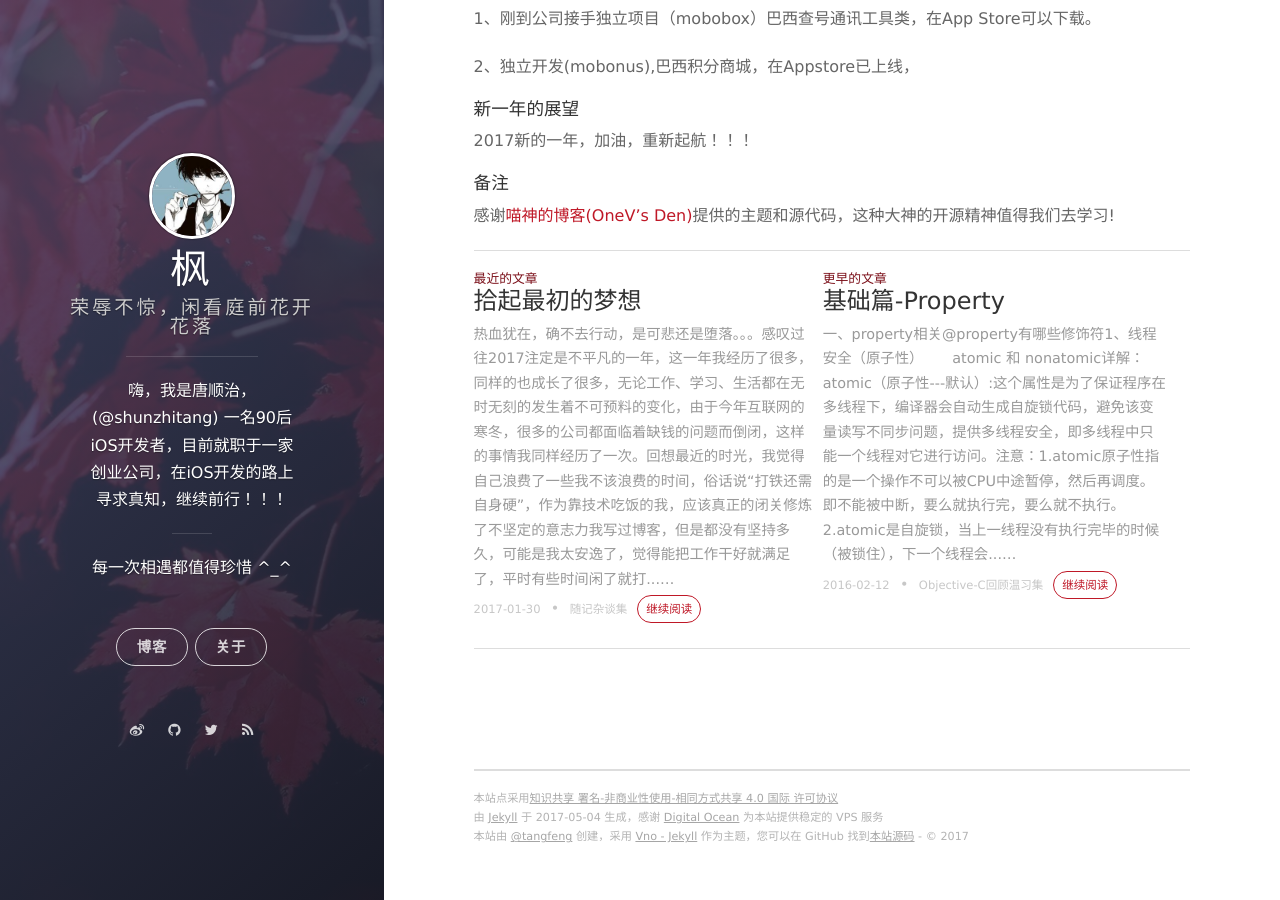
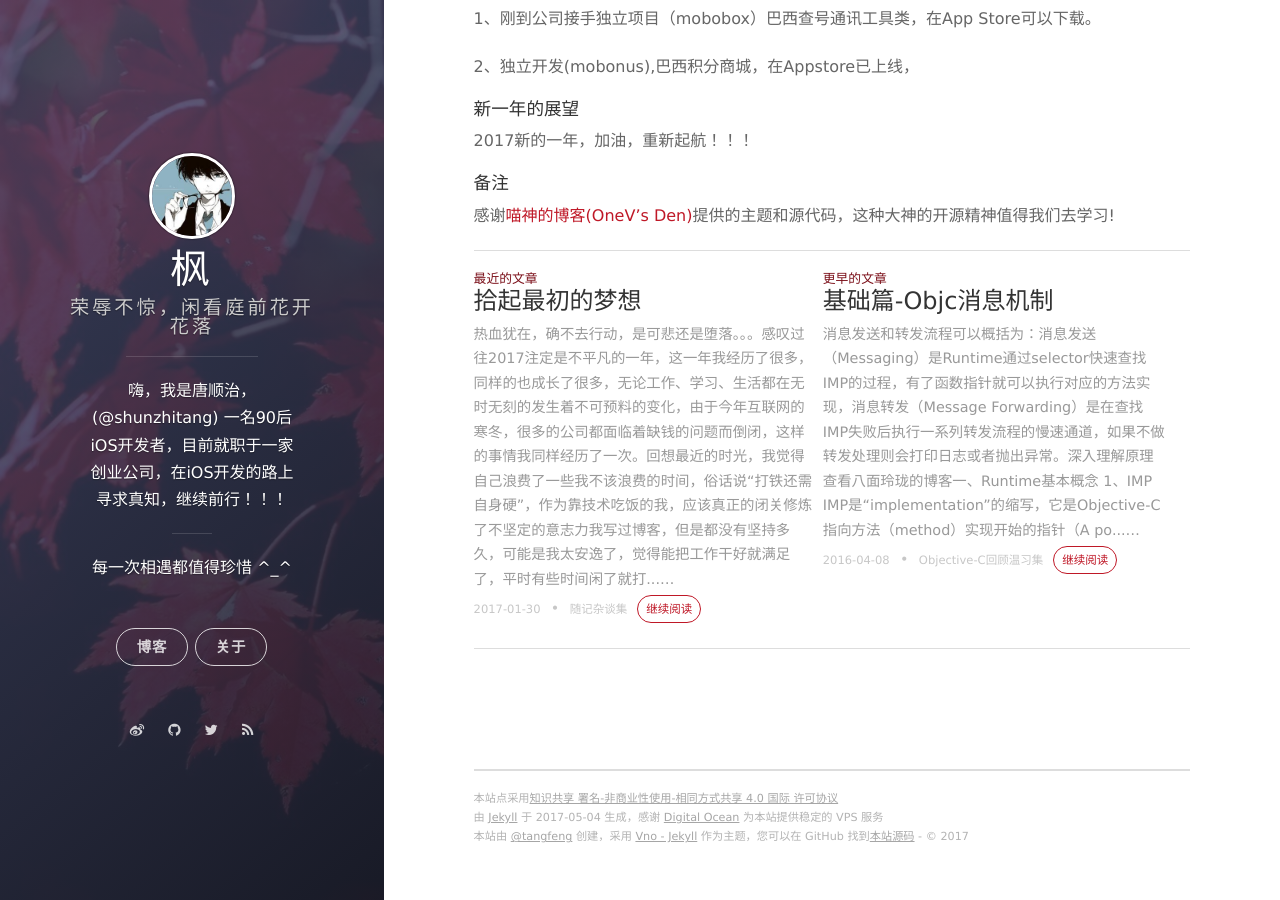
Before and after one commit to ShunzhiTang/ShunzhiTang.github.io, a Jekyll site: the page built from _posts/2016-12-30-my-frist-blog.markdown, in a window 1280 px wide and 900 px high, scrolled down 801 px. Built offline with Jekyll 4.4.1, drawn with Linux system fonts in a browser that asks for light colours; nearby versions of some CDN libraries; comment, search, counter and statistics services are not loaded; some of the changed lines change nothing that is shown.

Commit message:
objc notes finished

````diff
--- a/_posts/2016-02-12-iOS-first-Notes.markdown
+++ b/_posts/2016-02-12-iOS-first-Notes.markdown
@@ -145,7 +145,7 @@ runtime如何实现weak变量的自定置为nil?
 
 **8、@synthesize和@dynamic分别有什么作用**<br>
 1.@property 有两个对应的词，一个是@synthesize，一个是@dynamic ,如果@synthesize和@dynamic都没写，默认就是@synthesize var = _var;<br>
-2.@synthesize的语义是如果你没有手抖实现setter方法和getter方法，那么编译器会自定的加上这两个方法.<br>
+2.@synthesize的语义是如果你没有手动实现setter方法和getter方法，那么编译器会自定的加上这两个方法.<br>
 3.@dynamic告诉编译器：属性的setter与getter方法由用户自己实现，（对于readonly只提供getter方法就可以了） ， 加入一个属性被声明为@dynamic var ,然后没有提供@getter和setter方法，那么程序在编译的时候没有问题，但是当程序运行到instance.var = someVar,由于缺少setter方法就会导致程序奔溃，或者在运行到someVar = var 时，由于没有提供getter方法同样会导致奔溃。编译的时间没有问题，运行时才执行对应的方法，这就是所谓的动态绑定。<br>
 
 **9、@synthesize合成实例变量的规则是什么？假如property名为foo，存在一个_foo的实例变量，那么还会自动合成新变量吗？**<br>
--- /dev/null
+++ b/_posts/2016-04-08-iOS-method-Note.markdown
@@ -0,0 +1,248 @@
+---
+layout: post
+title: "基础篇-Objc消息机制"
+date: 2016-04-08 22:12:24.000000000 +09:00
+tags: Objective-C回顾温习集
+---
+>
+消息发送和转发流程可以概括为：消息发送（Messaging）是Runtime通过selector快速查找IMP的过程，有了函数指针就可以执行对应的方法实现，消息转发（Message Forwarding）是在查找IMP失败后执行一系列转发流程的慢速通道，如果不做转发处理则会打印日志或者抛出异常。
+深入理解原理查看[八面玲珑的博客](http://yulingtianxia.com/blog/2016/06/15/Objective-C-Message-Sending-and-Forwarding/)
+
+
+### 一、Runtime基本概念 <br>
+1、IMP
+>IMP是“implementation”的缩写，它是Objective-C指向方法（method）实现开始的指针（A pointer to the start of a method implementation.）。<br>
+表示:<br>
+```typedef id (*IMP)(id, SEL, ...);``` <br>
+它是一个函数指针，这是由编译器生成的，当你发起一个Objc消息之后，最终就会执行那段代码，就是由这个函数指针指定的，而IMP这个函数指针指向了这个方法的实现，既然得到了执行某个实例的某个方法的入口，我们就可以绕开传递阶段，直接执行方法。<br>
+IMP指向的方法与objc_msgSend函数类型相同，参数都包含id和SEL类型，每个方法名都对应一个SEL类型的方法选择器，而每个实例对象中的SEL对应的方法实现肯定是唯一的，通过一组id和SEL参数就能确定唯一的方法实现地址；反之亦然。
+
+2、SEL/objc_selector
+> SEL是一个指向C String的指针<br>
+```typedef struct objc_selector *SEL;```<br>
+可以使用Objc编译器@selector()或者runtime系统的sel_registerName函数获得一个SEL类型的方法选择器。selector是方法选择器。
+
+
+3、id/objc_object
+>id  指向一个类的实例对象<br>
+```typedef struct objc_object *id;```<br>
+objc_object函数表示：```struct objc_object {Class isa;}```<br>
+可以看到，objc_object中，只保存一个Class类型的isa，对象中保存了一个指向类的指针。objc_object结构体包含一个isa指针，根据isa指针就可以顺藤摸瓜找到对象所属的类。<br>
+PS: isa 指针不总是指向实例对象所属的类，不能依靠它来确定类型，而是应该使用Class方法确定对象的类，因为kvo的实现机制就是将被观察对象的isa指针指向一个中间类而不是真实的类，这是这一种isa-swizzling的技术。
+
+4、Class/objc_class
+> Class - 指向类对象（objc_class）的一个指针<br>
+```typedef struct objc_class *Class; ``` <br>
+在objc_class结构体中：ivars是objc_ivar_list指针，methodLists是指objc_method_list指针的指针，也就是说可以动态的修改*methodLists的值来添加成员方法，这也是category实现的原理，同时解释了category不能添加属性的原因。<br>
+PS:但是现在可以利用在category中添加@dynamic的属性，并利用运行期间动态提取存储方法或干脆动态转发，或者干脆使用关联度对象（assciatedObject），就是利用runtime的特性。<br>
+
+objc_ivar_list和objc_method_list 分别表示成员变量列表和方法列表：
+> 理解：<br>
+objc_ivar_list结构体存储这objc_ivar数组列表，而objc_ivar结构体存储了类的单个成员变量的信息，同理objc_method_list结构体存储着objc_method数据列表，而objc_method结构体存储了类的某个方法的信息。
+
+为什么objc_class中也有一个isa对象？
+> 因为objc类本身同时也是一个对象，为了处理类和对象的关系，runtime库创建了一种叫做元类（meta class）的东西，类对象所属类型就叫做元类，它用来表述类对象本身所具备的元数据，类方法就定义于此处，因为这些方法可以理解成类对象的实例方法，每个类仅有一个类对象，而每个类对象仅有一个与之相关的元类，当你发送一个类似[NSObject alloc]的消息时，你事实上是把这个消息发送给了一个类对象（class object），这个类对象必须是一个元类的实例，而这个元类同时也是一个根元类（root meta class）的实例，所有的元类最终都指向根元类为其超类，所有的元类的方法都有能够响应消息的类方法，所以当[NSObject alloc] 这条消息发送给类对象的时候，objc_msgSend()会去它的元类里面查找能够响应消息的方法，如果找到然后对这个类对象执行方法调用。
+
+
+5、method/objc_method
+> method - 是一种代表类中的某个方法的类型<br>
+```typedef struct objc_method *method;```<br>
+而objc_method它存储了方法名，方法类型和方法实现。<br>
+* 方法名类型SEL,注意的是相同名字的方法即使在不同类中定义，它们的方法选择器是相同的。<br>
+* 方法类型method_types是一个char指针，其实存储着方法的参数类型和返回值类型。<br>
+* method_imp 指向了方法的实现，本质上是一个函数指针
+
+
+6、_cmd
+> SEL类型的一个变量，Objective -C的函数的前两个隐藏参数为self和_cmd
+
+7、ivar
+>ivar - Objective-C类中的实例变量的类型<br>
+```typedef struct objc_ivar *Ivar;```
+
+8、Cache
+> 定义 :```typedef struct objc_cache *Cache;``` <br>
+Cache 为方法调用的性能进行优化，通俗的说，每当实例对象接收到一个消息时，他不会直接在isa指向的类的方法列表中遍历查找能够响应消息的方法，因为这样效率太低了，而是优先在Cache中查找，runtime系统会调用的方法存到Cache中（防止下次调用再重新去找，提高效率）。
+
+9、property
+> @property 标记了类中的属性，它是一个指向objc_property 结构体的指针<br>
+ ```typedef struct objc_property *property;```<br>
+ ```typedef struct objc_property *objc_property_t;```// 一般这个常用<br>
+ 注意：<br>
+ 1、通过class_copyPropertyList 获取类中的属性，不带下划线<br>
+ 2、通过protocol_copyPropertyList 获取协议中的属性<br>
+ 3、通过class_copyIvarList 可以获取类中的属性，包括成员变量，但是此时获取的属性名是带下划线的
+
+### 二、消息
+> Objc中发送消息就是用中括号([])把接受者括起来，而直到运行时才会把消息方法和方法实现绑定。
+
+1、objc_msgSend函数<br>
+objc_msgSend 消息发送步骤：
+> 1.检测这个selector是不是要忽略<br>
+2.检测这个target是不是nil对象，objc的特性允许对一个nil对象执行一个方法不会crash，因为会忽略<br>
+3.如果上面两个都过了，那就开始查找这个类的IMP,先从Cache中查找，完了就去对应的函数去执行。<br>
+4.如果Cache找不到就找下一个方法分发表（Class 中的方法列表：它将方法选择器和方法实现地址联系起来）。<br>
+5.如果分发表中找不到就去超类的分发表去找，一直找，直到找到NSObject类为止。<br>
+6.如果还找不到就要开始进入动态方法解析（后面讲解）。<br>
+四个调用方法：objc_msgSend ,objc_msgSend_stret ,objc_msgSendSuper,objc_msgSendSuper_stret，根据情况选择一个阿里调用。
+
+2、method中的隐藏参数<br>
+当objc_msgSend 找到方法对应的实现时，它将直接调用该方法的实现，并将消息中的所有的参数传递给方法实现，同时还将传递两个隐藏的参数:
+> 接收消息的对象（也就是self指向的内容）<br>
+方法选择器（_cmd）指向的内容
+
+3、动态方法解析<br>
+使用@dynam关键字在类的实现方法中修饰一个属性:
+> ```@dynamic propertyName;```<br>
+这表明我们会为这个属性动态的提供存取方法，也就是说编译器不会再默认为我们生成setter和getter方法，而需要我们动态提供，我们可以通过分别重载resolveInstanceMethod:和resolveClassMethod:方法分别添加实例变量和类方法实现，因为当runtime系统在Cache和方法分发表找不到执行的方法时，就会调用resolveInstanceMethod:和resolveClassMethod:来给程序员一次动态添加方法实现的机会。我们需要用class_addMethod函数完成向特定类添加特定方法实现的操作。<br>
+ps： 动态方法解析会在消息转发机制侵入前执行。
+
+理解[self class]与object_getClass(self)以及object_getClass(self class)的关系?
+>1.当self 为实例对象时，[self class] 与object_getClass(self)等价，因为前者调用后者，object_getClass([self class])得到元类。<br>
+2.当self为类对象时，[self class]返回值为自身，还是self,object_getClass(self)与object_getClass(self class)等价
+
+4、重定向<br>
+在消息转发机制执行前，runtime系统会给我们一次偷梁换柱的机会，即通过重写- ```(id)forwardingTargetForSelector:(SEL)aSelector```方法替换消息接受者为其他对象。
+
+5、转发<br>
+当动态方法解析不做处理返回No时，消息转发机制会被触发，在这时```forwardInvocation:```被执行，我们可以重写这个方法定义我们自己的转发逻辑。
+
+6、转发与继承<br>
+消息转发弥补了objc不支持多继承的性质。<br>
+尽管转发很像继承，但是NSObject类不会将两者混淆，想```respondsToSelector: 和 isKindOfClass: ``` 这类方法只会考虑继承体系，不会考虑转发链。
+
+7、Objective-C Associated Objects<br>
+Runtime系统让Objc支持向对象动态添加变量，设计下列三个函数:
+>
+1.```void objc_setAssociatedObject ( id object, const void *key, id value, objc_AssociationPolicy policy );```<br>
+2.```id objc_getAssociatedObject ( id object, const void *key );
+```<br>
+3.```void objc_removeAssociatedObjects ( id object );```<br>
+这些 方法以键值对的形式动态的地向对象添加、获取、或删除关联值。
+
+### 三、基础知识点 <br>
+**1、objc中向一个nil对象发送消息将会发生什么？<br>**
+> 在Objective-C中向nil发送消息是完全有效的----只是在运行时不会有任何作用。<br>
+1.如果一个方法的返回值是一个对象，那么发送给nil的消息将返回0（nil）<br>
+2.如果方法返回值为指针类型，其指针大小为小于或等于sizeof(void *)，float,double，long double，或者long long的整型数标。发送给nil消息将返回0<br>
+3.如果方法返回值为结构体，发送给nil的消息将返回0，结构体中各个字段的值将都是0。<br>
+4.如果方法的返回值不是上述提到的这些情况，那么发送给nil的消息的返回值将是未定义的。<br>
+
+具体原因：
+> objc是动态语言，每个方法在运行时会被动态转发为消息发送，即:```objc_msgSend(receiver,selector)```<br>
+objc在向一个对象发送消息时，runtime库会根据对象的isa指针找到该对象实际所属的类，然后在该类中的方法列表以及其父类方法列表中寻找方法运行，然后在发送消息的时候，objc_msgSend方法不会返回值，所谓的返回内容都是具体调用时执行的。那么如果向一个nil对象发送消息时，首先在寻找isa指针就返回0，所以不会出现任何错误。
+
+**2、objc中向一个对象发送消息[obj foo]和objc_msgSend()函数之间什么关系？**<br>
+> [obj foo] 该方法编译之后就是objc_msgSend()函数的调用<br>
+[obj foo] 在objc动态遍以时，会被转意成：objc_msgSend(obj ,@selector(foo))
+
+**3、什么时候会报unrecognized selector的异常？**<br>
+一般简单的说:
+> 当调用该对象上某个方法，而该对象上没有实现这个方法的时候，可以通过“消息转发”来解决。
+
+消息发送流程：
+> objc 在向一个对象发送消息时，runtime库会根据对象的isa指针找到该对象实际所属的类，然后在该类的中的方法列表以及其父类的方法列表中寻找方法运行，如果在最顶层的父类中依然找不到相应的方法时，程序在运行时就会crash并且跑出异常，unrecognized selector send to XXX
+
+在程序crash之前，objc的运行时会给出三次拯救奔溃的机会：<br>
+1.Method resolution<br>
+>objc运行时会调用```resolveInstanceMethod:```或者```+resolveClassMethod:```,让我们有一个机会提供函数的实现，如果添加了函数，那运行时系统就会重新启动一次消息发送的过程，否则，运行时就会移到下一步“消息转发(Message Forwarding )”。<br>
+
+2.Fast  Forwarding<br>
+ > 如果目标对象实现了```-forwardingTargetForSelector:```，runtime这时就会调用这个方法，给你把这个消息转发给其他对象，只要这个方法返回的不是nil和self，整个消息发送的过程就会被重启，当然发送的对象会变成返回的那个对象，否则就会继续Normal Forwarding。这里叫fast，只是为了区别下一步转发机制，因为这一步不会创建新的对象，但下一步转发会创建一个NSInvocation对象，所以相对fast。<br>
+
+ 3.Normal forwarding
+ >这一步是runtime最后一次挽救的机会，首先它发送```-methodSignatureForSelector:```消息获得函数的参数和返回值类型，如果```-methodSignatureForSelector:```返回nil，runtime则会发出```-doesNotRecognizeSelector:```消息,程序在这个时间已经挂掉了。如果返回一个函数签名，runtime就会创建一个NSInvocation对象并发送```-forwardInvocation:```消息给目标对象。
+
+**4、一个objc对象如何进行内存布局？(考虑有父类的情况)**<br>
+.所有父类的成员变量和自己的成员变量都会存放在该对象所对应的存储空间中。<br>
+.每一个对象内部都会有一个isa指针，指向他的类对象，类对象中存放着本对象的如下信息：
+> 1.对象方法列表（对象能够接受的消息列表，保存在它所对应的类对象中）<br>
+2.成员变量的列表<br>
+3.属性列表<br>
+类对象的内部也有一个isa指针指向元对象（meta class），元对象内部存放的是类方法列表，类对象内部还有一个superclass的指针，指向他的父类对象。<br>
+
+注意：
+>.根对象就是NSObject，它的superclass指针指向的是nil<br>
+.类对象也是对象，是一个实例，类对象也有一个isa指针指向他的元类，即类对象的元类实例，元类内部存放的是类方法列表，根元类isa指针指向自己，superclass指向NSObject类。
+
+**5、一个objc对象的isa指针指向的是什么？有什么作用？**<br>
+指向他的类对象，从而找到对象上的方法（属性，成员变量）
+
+**6、runtime是如何通过selector找到IMP地址？(分别类方法和实例方法)**<br>
+每一个类对象中都有一个方法列表，方法列表中记录着方法的名称，方法实现，以及参数类型，其实selector本质就是方法名称，通过这个方法名称就可以在方法列表中找到对应的实现。
+
+**7、使用runtime Associate方法关联的对象，需要在主对象dealloc的时候释放吗？**<br>
+无论MRC还是ARC下均不需要
+
+对象的内存销毁时间表，分四个步骤：
+> 1.调用-release ： 引用计数器为0<br>
+&emsp;* 对象正在被销毁，生命周期即将结束<br>
+&emsp;* 不能在有新的__Weak 弱引用，否则将指向nil<br>
+&emsp;* 调用[self dealloc]<br>
+2.子类调用-dealloc<br>
+&emsp;* 继承关系中最底层的子类在调用-dealloc<br>
+&emsp;* 如果是MRC代码 则会手动释放实例变量们（iVars）<br>
+&emsp;* 继承关系中每一层的父类都在调用-dealloc<br>
+3.NSObject 调 -dealloc<br>
+&emsp;* 只做一件事：调用Objective-C runtime 中的object_dispose()方法<br>
+4.调用object_dispose()<br>
+&emsp;* 为C++的实例变量们（iVars）调用destructors<br>
+&emsp;* 为ARC状态下的实例变量们（iVars）调用-release<br>
+&emsp;* 解除所有使用runtime Associate方法关联对象<br>
+&emsp;* 解除所有__Weak 引用<br>
+&emsp;* 调用free（）
+
+**8、objc中的类方法和实例方法有什么本质区别和联系？**<br>
+类方法：
+>- 1.类方法是属于类对象的<br>
+- 2.类方法只能通过类对象调用<br>
+- 3.类方法中的self是类对象
+- 4.类方法可以调用其他的类方法
+- 5.类方法中不能访问成员变量
+- 6.类方法中不能直接调用对象方法
+
+实例方法：
+>
+- 1.实例方法是属于实例对象的
+- 2.实例方法只能通过实例对象调用
+- 3.实例方法中的self是实例对象
+- 4.实例方法中可以访问成员变量
+- 5.实例方法中可以直接调用实例方法
+- 6.实例方法可以调用类方法（通过类名）
+
+**9、_objc_msgForward 函数是做什么的？直接调用它就会发生什么？**<br>
+```_objc_msgForward``` 是IMP类型，用于消息转发的：当向一个对象发送一条消息，但它并没有实现的时候，```_objc_msgForward```会尝试做消息转发。<br>
+
+回顾消息传递：
+> 在”消息传递“的过程中objc_msgSend的动作就是：首先在Class中的缓存查找IMP（没缓存则初始化缓存），如果没有找到，则向父类的Class查找，如果一直查找到根类依旧没有实现，则用```_objc_msgForward```函数指针代替IMP，最后执行这个IMP。
+
+总结```_objc_msgForward```消息转发做的几件事：
+>- 1.调用```resolveInstanceMethod:```方法（或```resolveClassMethod:```）,允许用户在此时为该class动态添加实现，如果有实现了则调用并返回YES，那么重新开始```objc_msgSend```流程。，这一次对象会响应这个选择器，一般是因为它已经调过了```class_addMethod```，如果仍没实现，继续下面的动作
+- 2.调用```forwardingTargetForSelector:```方法，尝试找到一个能响应消息的对象，如果获取到，则直接把消息转发给它，返回非nil对象，否则返回nil，继续下面动作，这里需要注意不能返回self，会造成死循环.
+- 3.调用```methodSignatureForSelector:```方法，尝试获得一个方法签名，如果获取不到，则直接调用 ```doesNotRecognizeSelector:```抛出异常，如果能获取，则返回非nil，创建一个NSInvocation并传给```forwardInvocation:```
+- 4.调用```forwardInvocation:```方法，将第三步获取到的方法签名包装成invocation传入，如何处理就在这里面，并返回非nil
+- 5.调用```doesNotRecognizeSelector:```，默认的实现是抛出异常，如果第三步没能获取到一个方法签名，就执行这个方法。
+
+以上的方法均属于模板方法，开发者尅override ，有runtime来调动，最常见实现消息转发：就是重写3和4方法，吞掉一个消息或者代理给其他对象都是没有问题的。<br>
+
+直接调用```_objc_msgForward```会发生什么？<br>
++ 一旦调用了```_objc_msgForward```，将跳过超找IMP的过程，直接触发“消息转发”
++ 如果调用了```_objc_msgForward```，即使这个对象确实已经实现了这个方法，你也会告诉```objc_msgSend```我没有在这个对象里找到方法的实现。<br>
+
+直接消息转发，是一个非常危险的操作，但是如果用的好就是大牛了。<br>
+常见的使用```_objc_msgForward```场景：想获取某方法对应的NSInvocation对象
+。详细实例：JSPatch，在：[《JSPatch实现原理详解》](http://blog.cnbang.net/tech/2808/)就直接调用了```_objc_msgForward```来实现的。
+
+**10、能否向编译后得到的类中增加实例变量？能否向运行时创建的类中添加实例变量，为什么？**
+- 不能向编译后得到的类中增加实例变量；
+- 能向运行时创建的类中添加实例变量；
+<br>
+
+解释：
+>
++ 因为编译后的类已经注册到runtime中，类结构体中的 ```objc_ivar_list```实例变量的链表和```instance_size```实例变量的内存已经确定，同时runtime会调用```class_setIvarLayout```或```class_setWeakIvarLayout```来处理strong weak的引用，所以不能向存在类中添加实例变量
++ 运行时创建的类是可以添加实例变量的，调用```class_addIvar```函数，但是要在调用```objc_allocateClassPair```之后，在```objc_registerClassPair```之前，原因同上。
+
+---
+参考资料：<br>
+[@iOS程序犭袁的Git分享](https://github.com/ChenYilong/iOSInterviewQuestions/blob/master/01%E3%80%8A%E6%8B%9B%E8%81%98%E4%B8%80%E4%B8%AA%E9%9D%A0%E8%B0%B1%E7%9A%84iOS%E3%80%8B%E9%9D%A2%E8%AF%95%E9%A2%98%E5%8F%82%E8%80%83%E7%AD%94%E6%A1%88/%E3%80%8A%E6%8B%9B%E8%81%98%E4%B8%80%E4%B8%AA%E9%9D%A0%E8%B0%B1%E7%9A%84iOS%E3%80%8B%E9%9D%A2%E8%AF%95%E9%A2%98%E5%8F%82%E8%80%83%E7%AD%94%E6%A1%88%EF%BC%88%E4%B8%8A%EF%BC%89.md#14-synthesize%E5%90%88%E6%88%90%E5%AE%9E%E4%BE%8B%E5%8F%98%E9%87%8F%E7%9A%84%E8%A7%84%E5%88%99%E6%98%AF%E4%BB%80%E4%B9%88%E5%81%87%E5%A6%82property%E5%90%8D%E4%B8%BAfoo%E5%AD%98%E5%9C%A8%E4%B8%80%E4%B8%AA%E5%90%8D%E4%B8%BA_foo%E7%9A%84%E5%AE%9E%E4%BE%8B%E5%8F%98%E9%87%8F%E9%82%A3%E4%B9%88%E8%BF%98%E4%BC%9A%E8%87%AA%E5%8A%A8%E5%90%88%E6%88%90%E6%96%B0%E5%8F%98%E9%87%8F%E4%B9%88)
````
Also changed, not shown: 6 other files.
